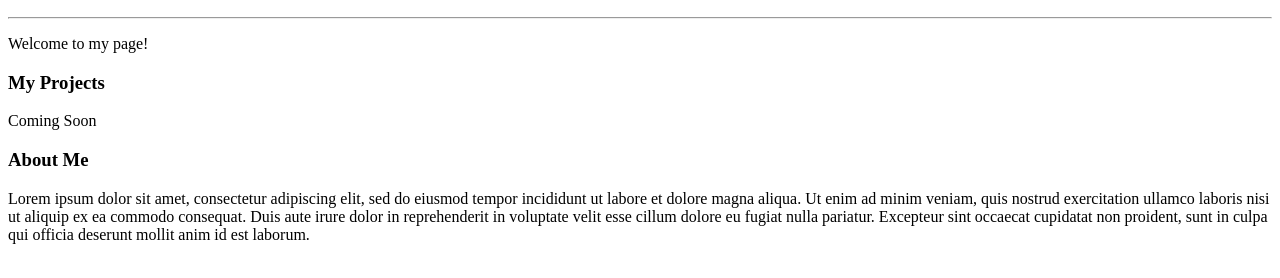
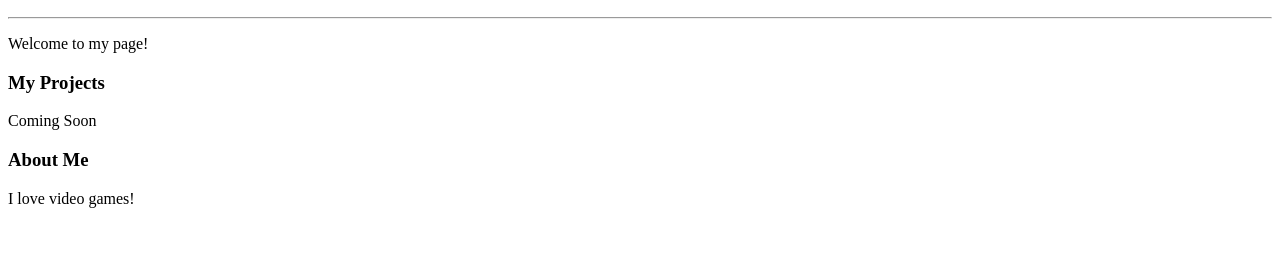
Before and after one commit to Will-Vex/my-portfolio, a plain HTML site: page index.html in a window 1280 px wide. Shown: the part 110-388 px from the top of the page. Drawn offline with Linux system fonts and the light colour scheme.

Commit message:
Updating my about me

```diff
--- a/index.html
+++ b/index.html
@@ -31,7 +31,7 @@
          <h3>My Projects</h3>
          <p>Coming Soon</p>
          <h3>About Me</h3>
-         <p>Lorem ipsum dolor sit amet, consectetur adipiscing elit, sed do eiusmod tempor incididunt ut labore et dolore magna aliqua. Ut enim ad minim veniam, quis nostrud exercitation ullamco laboris nisi ut aliquip ex ea commodo consequat. Duis aute irure dolor in reprehenderit in voluptate velit esse cillum dolore eu fugiat nulla pariatur. Excepteur sint occaecat cupidatat non proident, sunt in culpa qui officia deserunt mollit anim id est laborum.</p>
+         <p>I love video games!</p>
      </div>
   </body>
 </html>
```
